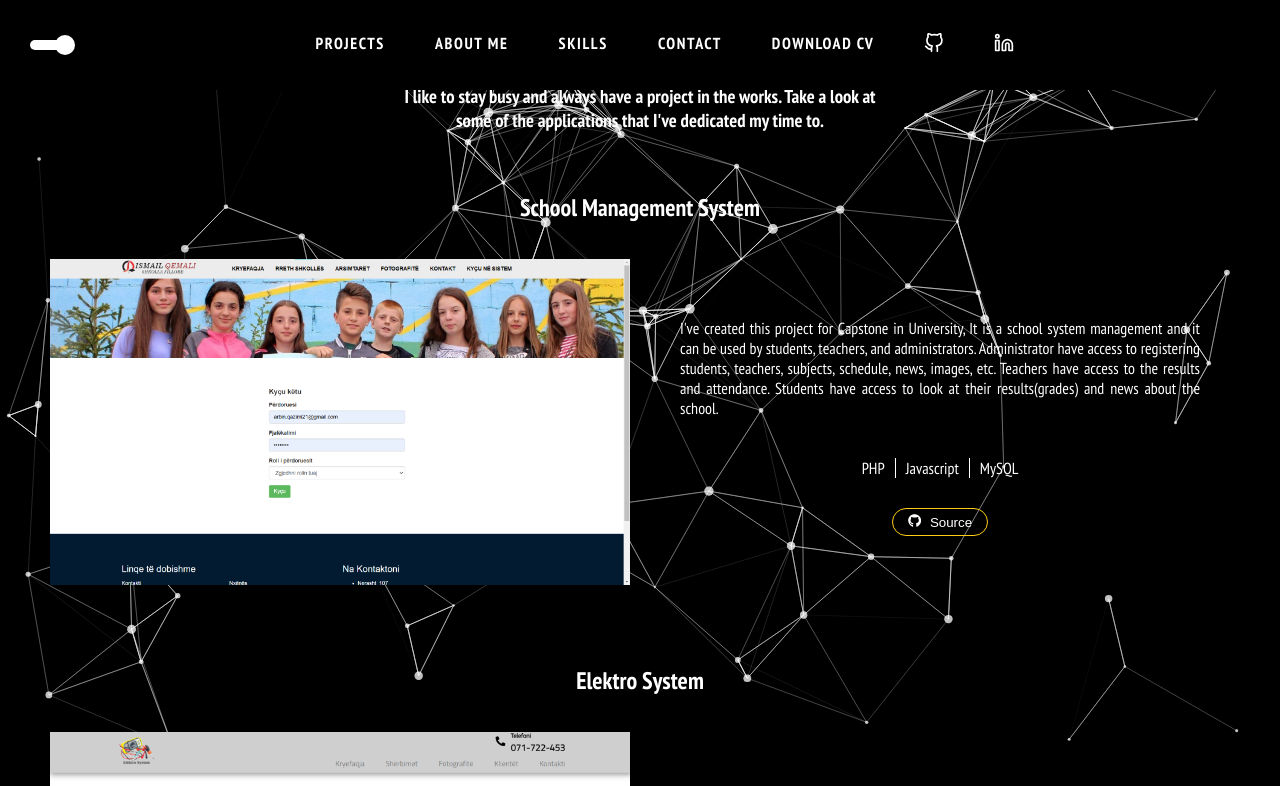
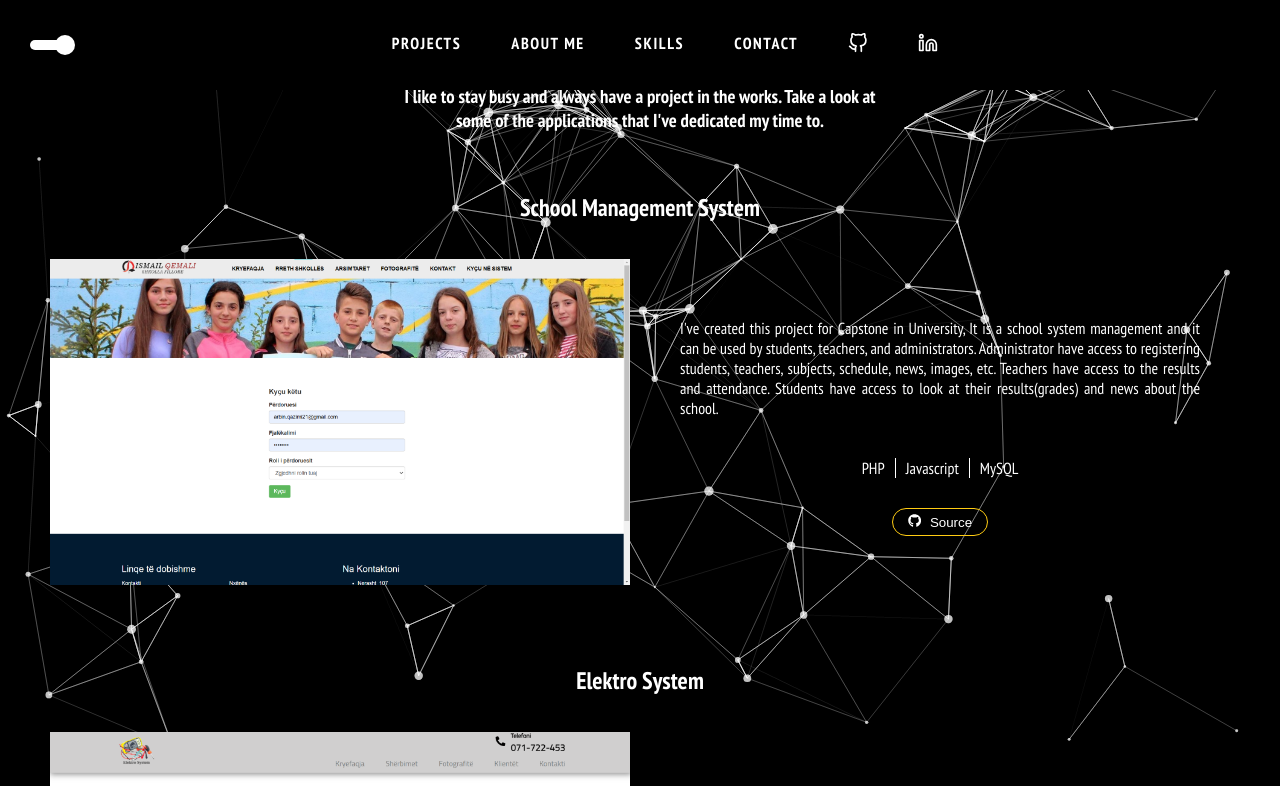
Before and after one commit to Arbin20/arbin.qazimi-PersonalSite2021, a React (Create React App) app: page /home in a window 1280 px wide. Shown: the top 786 px of the page. Built offline with nearby package versions, Linux system fonts and the light colour scheme.

Commit message:
Update RightNav.tsx

```diff
--- a/src/components/Header/RightNav/RightNav.tsx
+++ b/src/components/Header/RightNav/RightNav.tsx
@@ -72,13 +72,6 @@ const RightNav: React.FC<RightNavProps> = ({ open, setOpen }) => {
           Contact
         </Link>
       </li>
-      <li>
-      <a
-       href ="https://file.io/T4frRH4zUwKd"
-       target="_blank"
-       rel="noopener noreferrer">
-       Download CV</a>
-       </li>
       <SocialNetWork>
         <li>
           <a
```
